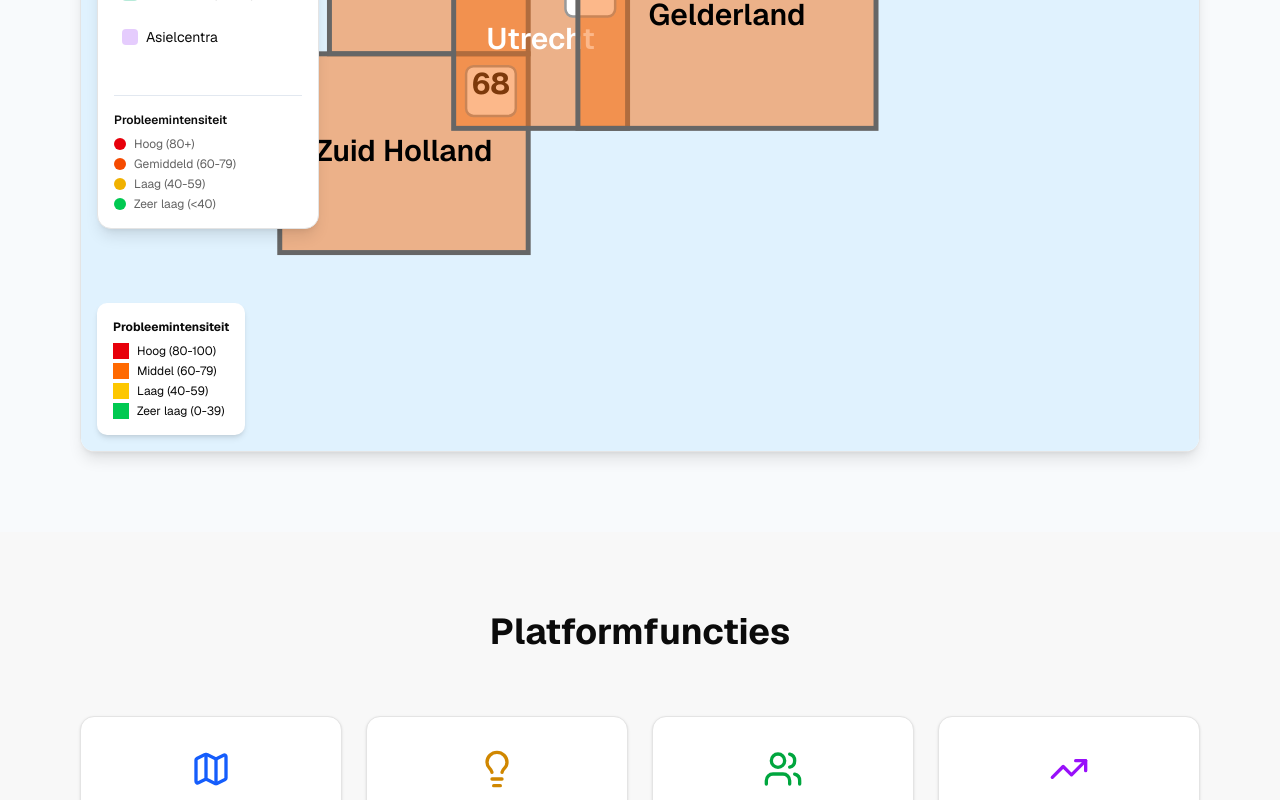
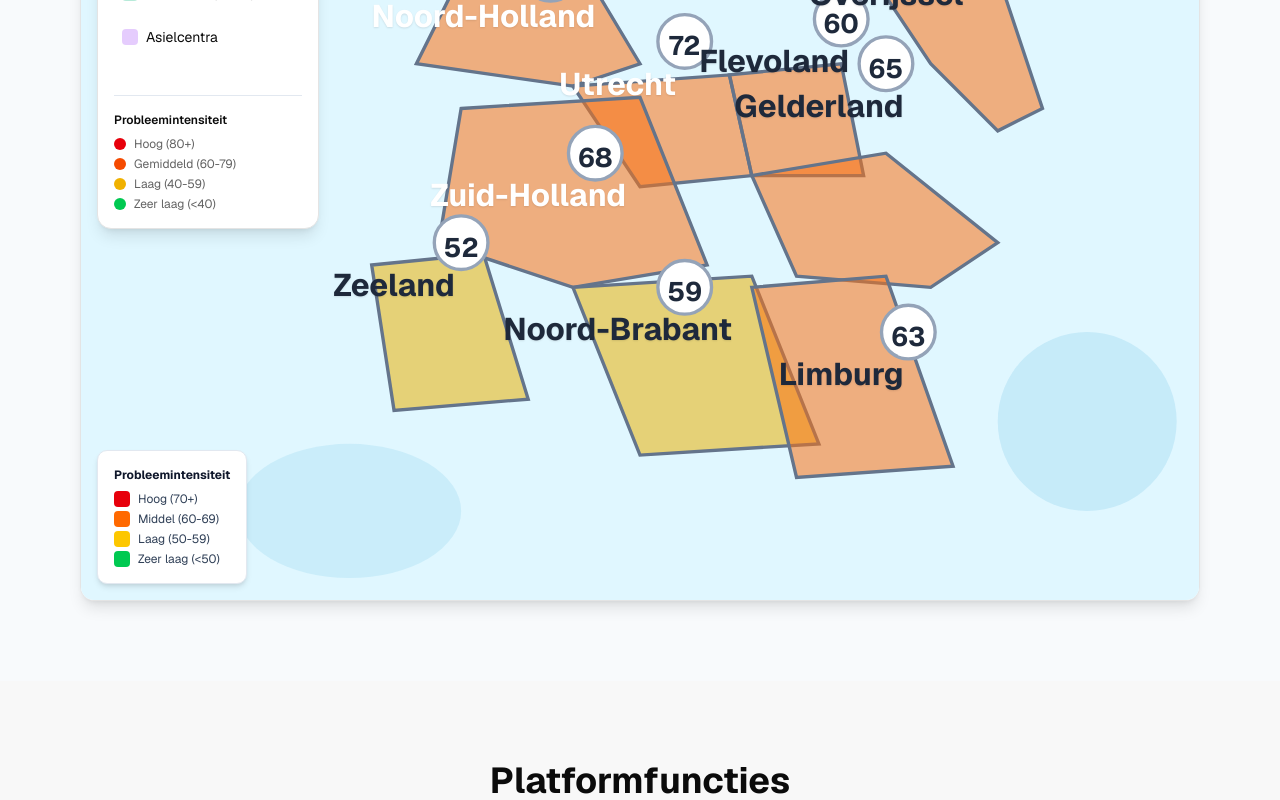
Before and after one commit to MarketMemory/burgerkaart, a Next.js app: page / in a window 1280 px wide. Shown: the part 1170-1970 px from the top of the page. Built offline with nearby package versions, Linux system fonts and the light colour scheme.

Commit message:
fix: resolve import error and enhance SVG map
Fix import error and update SVG map with realistic shapes, interactive heatmap, and info-box.

Co-authored-by: null <214885088+MarketMemory@users.noreply.github.com>

```diff
--- a/components/map/netherlands-map.tsx
+++ b/components/map/netherlands-map.tsx
@@ -9,61 +9,91 @@ interface NetherlandsMapProps {
   onRegionSelect: (region: string) => void
 }
 
-// Simplified GeoJSON data for Netherlands regions
+// More realistic Dutch provinces with better positioning
 const NETHERLANDS_REGIONS = [
+  {
+    name: "Groningen",
+    problems: "Werkgelegenheid, jongerenuitstroom",
+    problemValue: 62,
+    position: { x: 320, y: 30 },
+    path: "M 320,30 L 380,35 L 385,70 L 340,75 Z",
+  },
+  {
+    name: "Friesland",
+    problems: "Bevolkingsdaling, voorzieningen",
+    problemValue: 58,
+    position: { x: 220, y: 40 },
+    path: "M 220,40 L 310,30 L 340,75 L 320,90 L 200,85 Z",
+  },
+  {
+    name: "Drenthe",
+    problems: "Economische groei, voorzieningen",
+    problemValue: 55,
+    position: { x: 300, y: 110 },
+    path: "M 340,75 L 385,70 L 410,120 L 360,130 L 340,100 Z",
+  },
   {
     name: "Noord-Holland",
     problems: "Woningtekort, congestie",
     problemValue: 75,
-    x: 100,
-    y: 80,
-    width: 80,
-    height: 60,
+    position: { x: 180, y: 140 },
+    path: "M 170,120 L 220,110 L 250,160 L 220,170 L 150,160 Z",
+  },
+  {
+    name: "Utrecht",
+    problems: "Verkeersdruk, wooncrisis",
+    problemValue: 72,
+    position: { x: 240, y: 170 },
+    path: "M 220,170 L 290,165 L 300,210 L 250,215 Z",
+  },
+  {
+    name: "Flevoland",
+    problems: "Infrastructuur, groei",
+    problemValue: 60,
+    position: { x: 310, y: 160 },
+    path: "M 290,165 L 340,160 L 350,210 L 300,210 Z",
+  },
+  {
+    name: "Gelderland",
+    problems: "Verkeersdrukte, stedelijke groei",
+    problemValue: 65,
+    position: { x: 330, y: 180 },
+    path: "M 300,210 L 360,200 L 410,240 L 380,260 L 320,255 Z",
+  },
+  {
+    name: "Overijssel",
+    problems: "Economische kansen, forenzenverkeer",
+    problemValue: 64,
+    position: { x: 360, y: 130 },
+    path: "M 360,130 L 410,120 L 430,180 L 410,190 L 380,160 Z",
   },
   {
     name: "Zuid-Holland",
     problems: "Infrastructuur, overstromingsrisico",
     problemValue: 68,
-    x: 80,
-    y: 140,
-    width: 100,
-    height: 80,
+    position: { x: 200, y: 220 },
+    path: "M 170,180 L 250,175 L 280,250 L 220,260 L 160,240 Z",
   },
   {
-    name: "Utrecht",
-    problems: "Verkeersdruk, wooncrisis",
-    problemValue: 72,
-    x: 150,
-    y: 100,
-    width: 70,
-    height: 70,
+    name: "Zeeland",
+    problems: "Economische kracht, waterrisico",
+    problemValue: 52,
+    position: { x: 140, y: 260 },
+    path: "M 130,250 L 180,245 L 200,310 L 140,315 Z",
   },
   {
-    name: "Gelderland",
-    problems: "Verkeersdrukte, stedelijke groei",
-    problemValue: 65,
-    x: 200,
-    y: 80,
-    width: 120,
-    height: 90,
+    name: "Noord-Brabant",
+    problems: "Economische groei, arbeidsmarkt",
+    problemValue: 59,
+    position: { x: 240, y: 280 },
+    path: "M 220,260 L 300,255 L 330,330 L 250,335 Z",
   },
   {
-    name: "Friesland",
-    problems: "Bevolkingsdaling, voorzieningen",
-    problemValue: 58,
-    x: 120,
-    y: 20,
-    width: 100,
-    height: 60,
-  },
-  {
-    name: "Groningen",
-    problems: "Werkgelegenheid, jongerenuitstroom",
-    problemValue: 62,
-    x: 200,
-    y: 20,
-    width: 80,
-    height: 50,
+    name: "Limburg",
+    problems: "Industrie transformatie, werkgelegenheid",
+    problemValue: 63,
+    position: { x: 340, y: 300 },
+    path: "M 300,260 L 360,255 L 390,340 L 320,345 Z",
   },
 ]
 
@@ -84,21 +114,21 @@ export default function NetherlandsMap({ selectedRegion, onRegionSelect }: Nethe
   return (
     <div className="relative w-full">
       <div
-        className="relative w-full bg-gradient-to-b from-slate-100 to-slate-50 overflow-auto"
-        style={{ minHeight: "500px" }}
+        className="relative w-full bg-gradient-to-b from-blue-50 to-slate-50 overflow-auto"
+        style={{ minHeight: "600px" }}
       >
         <svg
-          viewBox="0 0 450 300"
+          viewBox="0 0 500 400"
           className="w-full h-full"
           style={{ maxWidth: "100%", margin: "0 auto", display: "block" }}
         >
-          {/* Background */}
-          <rect width="450" height="300" fill="#e0f2fe" />
+          <rect width="500" height="400" fill="#e0f7ff" />
 
-          {/* Water */}
-          <circle cx="50" cy="80" r="30" fill="#87ceeb" opacity="0.4" />
+          {/* Decorative water elements */}
+          <circle cx="80" cy="60" r="35" fill="#87ceeb" opacity="0.3" />
+          <circle cx="450" cy="320" r="40" fill="#87ceeb" opacity="0.3" />
+          <ellipse cx="120" cy="360" rx="50" ry="30" fill="#87ceeb" opacity="0.25" />
 
-          {/* Regions */}
           {NETHERLANDS_REGIONS.map((region) => {
             const isSelected = selectedRegion === region.name
             const isHovered = hoveredRegion === region.name
@@ -106,52 +136,50 @@ export default function NetherlandsMap({ selectedRegion, onRegionSelect }: Nethe
 
             return (
               <g key={region.name}>
-                {/* Region rectangle */}
-                <rect
-                  x={region.x}
-                  y={region.y}
-                  width={region.width}
-                  height={region.height}
+                {/* Province polygon */}
+                <path
+                  d={region.path}
                   fill={problemColor}
-                  fillOpacity={isSelected ? 0.8 : isHovered ? 0.6 : 0.5}
-                  stroke={isSelected ? "#000" : "#666"}
-                  strokeWidth={isSelected ? 3 : 2}
-                  style={{ cursor: "pointer", transition: "all 0.2s" }}
+                  fillOpacity={isSelected ? 0.85 : isHovered ? 0.65 : 0.55}
+                  stroke={isSelected ? "#1e40af" : "#64748b"}
+                  strokeWidth={isSelected ? 2.5 : 1.5}
+                  style={{ cursor: "pointer", transition: "all 0.2s ease" }}
                   onClick={() => onRegionSelect(region.name)}
                   onMouseEnter={() => setHoveredRegion(region.name)}
                   onMouseLeave={() => setHoveredRegion(null)}
                 />
 
-                {/* Region label */}
+                {/* Province label */}
                 <text
-                  x={region.x + region.width / 2}
-                  y={region.y + region.height / 2}
+                  x={region.position.x}
+                  y={region.position.y}
                   textAnchor="middle"
                   dominantBaseline="middle"
-                  className="text-xs font-semibold pointer-events-none"
-                  fill={region.problemValue > 70 ? "#fff" : "#000"}
-                  style={{ cursor: "pointer" }}
+                  className="text-sm font-bold pointer-events-none select-none"
+                  fill={region.problemValue > 65 ? "#fff" : "#1e293b"}
+                  style={{ textShadow: "0 1px 2px rgba(0,0,0,0.1)" }}
                 >
-                  {region.name.split("-").join("\n")}
+                  {region.name}
                 </text>
 
-                {/* Problem intensity badge */}
-                <rect
-                  x={region.x + region.width - 25}
-                  y={region.y + 5}
-                  width="20"
-                  height="20"
+                {/* Problem score badge */}
+                <circle
+                  cx={region.position.x + 30}
+                  cy={region.position.y - 20}
+                  r="12"
                   fill="#fff"
-                  stroke="#999"
-                  strokeWidth="1"
-                  rx="3"
+                  stroke="#94a3b8"
+                  strokeWidth="1.5"
+                  style={{ display: layers.problems.visible ? "block" : "none" }}
                 />
                 <text
-                  x={region.x + region.width - 15}
-                  y={region.y + 16}
+                  x={region.position.x + 30}
+                  y={region.position.y - 17}
                   textAnchor="middle"
+                  dominantBaseline="middle"
                   className="text-xs font-bold"
-                  fill="#000"
+                  fill="#1e293b"
+                  style={{ display: layers.problems.visible ? "block" : "none", pointerEvents: "none" }}
                 >
                   {region.problemValue}
                 </text>
@@ -165,27 +193,43 @@ export default function NetherlandsMap({ selectedRegion, onRegionSelect }: Nethe
       <LayerToggle layers={layers} onToggle={handleToggleLayer} />
 
       {/* Legend */}
-      <div className="absolute bottom-4 left-4 bg-white p-4 rounded-lg shadow-md text-xs">
-        <h4 className="font-bold mb-2">Probleemintensiteit</h4>
+      <div className="absolute bottom-4 left-4 bg-white p-4 rounded-lg shadow-md text-xs border border-slate-200">
+        <h4 className="font-bold text-slate-900 mb-2">Probleemintensiteit</h4>
         <div className="space-y-1">
           <div className="flex items-center gap-2">
-            <div className="w-4 h-4 bg-red-600"></div>
-            <span>Hoog (80-100)</span>
+            <div className="w-4 h-4 bg-red-600 rounded"></div>
+            <span className="text-slate-700">Hoog (70+)</span>
           </div>
           <div className="flex items-center gap-2">
-            <div className="w-4 h-4 bg-orange-500"></div>
-            <span>Middel (60-79)</span>
+            <div className="w-4 h-4 bg-orange-500 rounded"></div>
+            <span className="text-slate-700">Middel (60-69)</span>
           </div>
           <div className="flex items-center gap-2">
-            <div className="w-4 h-4 bg-yellow-400"></div>
-            <span>Laag (40-59)</span>
+            <div className="w-4 h-4 bg-yellow-400 rounded"></div>
+            <span className="text-slate-700">Laag (50-59)</span>
           </div>
           <div className="flex items-center gap-2">
-            <div className="w-4 h-4 bg-green-500"></div>
-            <span>Zeer laag (0-39)</span>
+            <div className="w-4 h-4 bg-green-500 rounded"></div>
+            <span className="text-slate-700">Zeer laag (&lt;50)</span>
           </div>
         </div>
       </div>
+
+      {/* Info box when region selected */}
+      {selectedRegion && (
+        <div className="absolute top-4 right-4 bg-white p-4 rounded-lg shadow-lg border-l-4 border-blue-600 max-w-xs">
+          <h3 className="font-bold text-slate-900 mb-2">{selectedRegion}</h3>
+          <p className="text-sm text-slate-600 mb-3">
+            {NETHERLANDS_REGIONS.find((r) => r.name === selectedRegion)?.problems}
+          </p>
+          <div className="flex items-center gap-2 mb-3">
+            <span className="text-sm font-semibold text-slate-700">Probleemintensiteit:</span>
+            <span className="text-lg font-bold text-blue-600">
+              {NETHERLANDS_REGIONS.find((r) => r.name === selectedRegion)?.problemValue}/100
+            </span>
+          </div>
+        </div>
+      )}
     </div>
   )
 }
```
